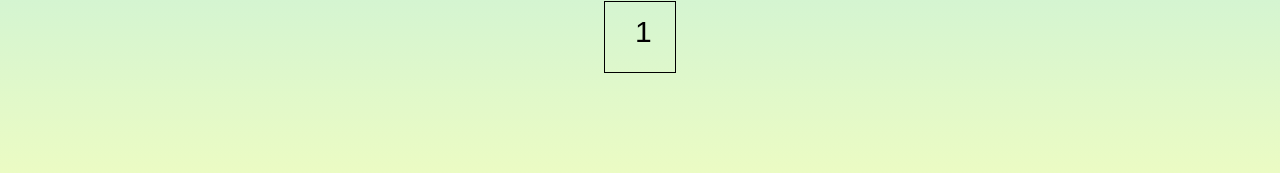
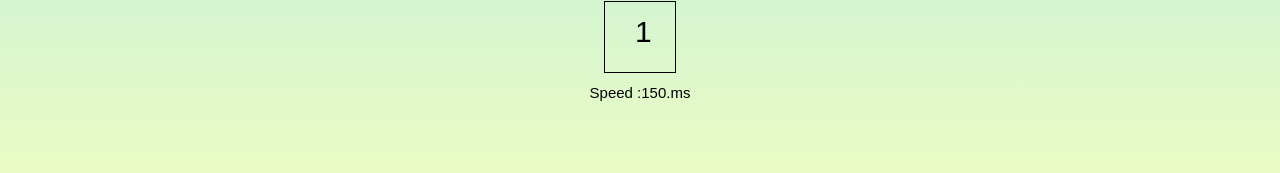
Before and after one commit to nabilaba/Snake-Game-Advanced, a plain HTML site: page snake-game/index.html in a window 1280 px wide. Shown: the part 529-702 px from the top of the page. Drawn offline with Linux system fonts and the light colour scheme.

Commit message:
Added indikator of speed and change default level 1 of speed

```diff
--- a/snake-game/index.html
+++ b/snake-game/index.html
@@ -10,6 +10,7 @@
                 <canvas id="snakeBoard" width="900" height="420" style="border:1px solid #000000;"></canvas><br>
                 <canvas id="level" width="900" height="30" style="margin-top: 10px;"></canvas><br>
                 <canvas id="score1Board" width="70" height="70" style="border: 1px solid black;"></canvas><br>
+                <canvas id="speed" width="900" height="30" style="margin-top: 10px;"></canvas><br>
             </div>
         </center>
     </body>
--- a/snake-game/script.js
+++ b/snake-game/script.js
@@ -131,6 +131,17 @@ function drawScore(snake) {
     }
 }
 
+function drawSpeed() {
+    let speedCanvas = document.getElementById("speed");
+    let speedCtx = speedCanvas.getContext("2d");
+
+    speedCtx.clearRect(0, 0, CANVAS_WIDTH, CANVAS_HEIGHT);
+    speedCtx.font = "15px Arial";
+    speedCtx.fillStyle = colorText;
+    speedCtx.textAlign = "center";
+    speedCtx.fillText("Speed :" + MOVE_INTERVAL + ".ms", 450, 15);
+}
+
 const apel = new Image();
 apel.onload = draw;
 apel.src = 'assets/gambar/apple.png';
@@ -210,6 +221,8 @@ function draw() {
 
         drawLevel();
         drawScore(snake1);
+        drawSpeed();
+
     }, REDRAW_INTERVAL);
 }
 
```
